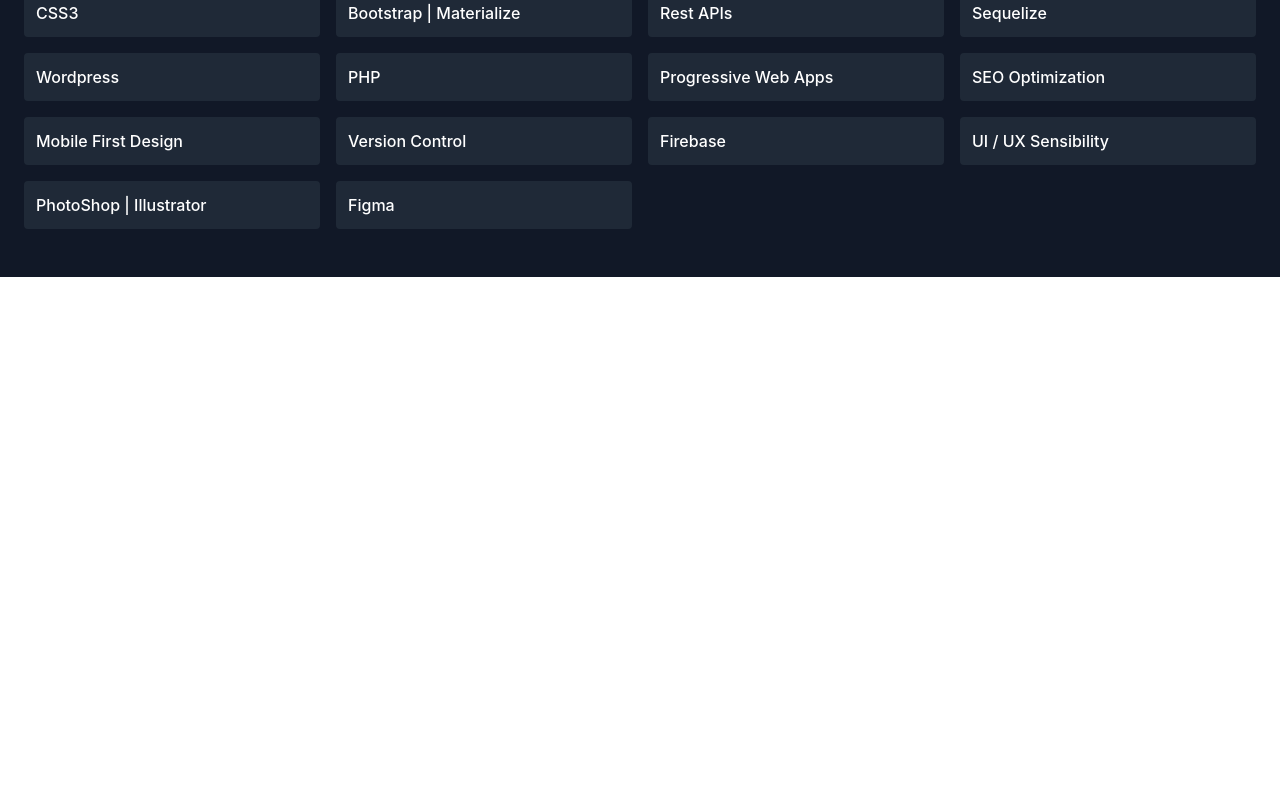
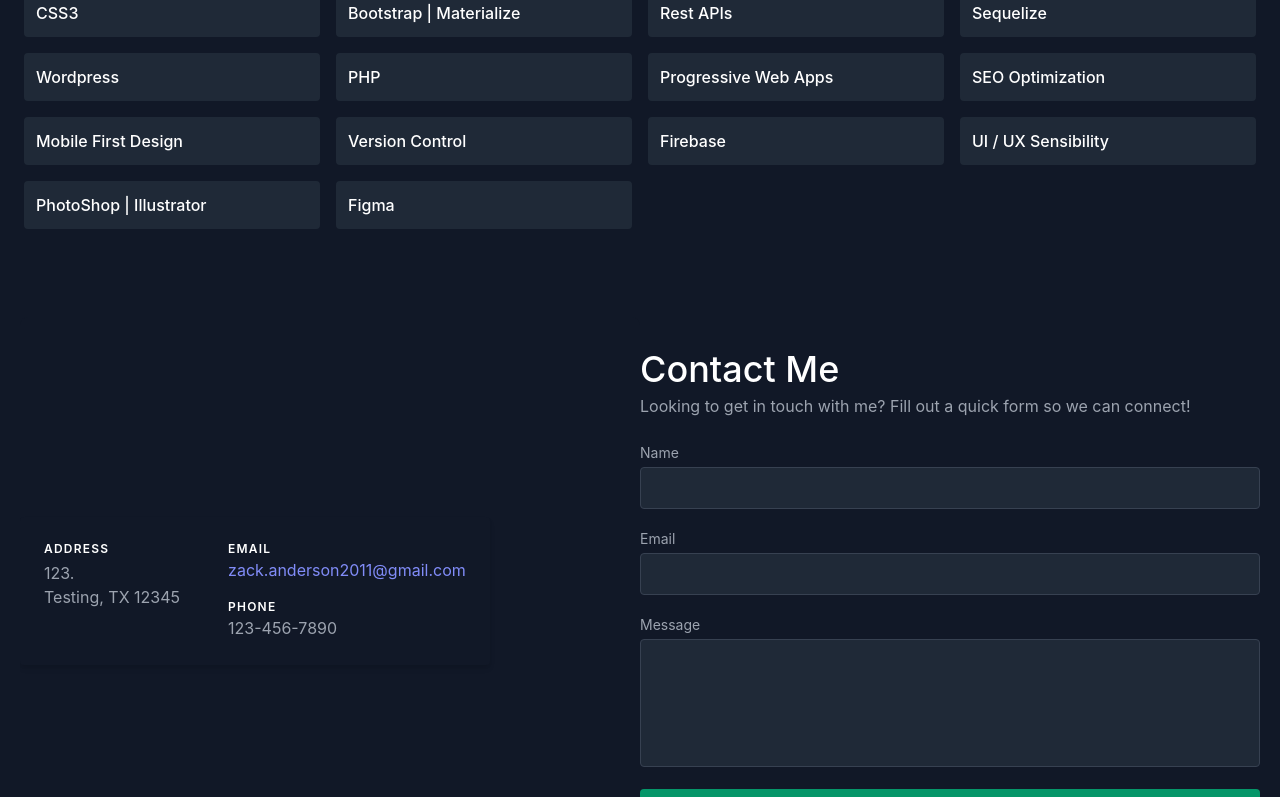
Before and after one commit to Zanderson91/react-portfolio, a React (Create React App) app in the folder react-portfolio/: page / in a window 1280 px wide. Shown: the part 2000-2797 px from the top of the page. Before the commit the page ends 2277 px from the top, so only its background shows below. Built offline with nearby package versions, Linux system fonts and the light colour scheme.

Commit message:
contact form is complete..links currently point to places on the landing page

```diff
--- a/react-portfolio/src/App.css
+++ b/react-portfolio/src/App.css
@@ -28,6 +28,9 @@
   color: #61dafb;
 }
 
+.navbar--hidden {
+  top: -50px;
+}
 
 @keyframes App-logo-spin {
   from {
--- a/react-portfolio/src/App.js
+++ b/react-portfolio/src/App.js
@@ -6,6 +6,7 @@
 import Skills from "./components/skills";
 import Contact from "./components/contact";
 import Resume from "./components/resume";
+import "./App.css";
 
 
 function App() {
@@ -15,8 +16,8 @@
       <Header />
       <Projects />
       <Skills />
+      <Resume />
       <Contact />
-      <Resume />
       <Footer />
     </main>
   );
--- a/react-portfolio/src/components/contact.js
+++ b/react-portfolio/src/components/contact.js
@@ -1,7 +1,94 @@
+import React from 'react';
+
 function Contact() {
-    return <div>
-
-    </div>
+    return (
+      <section id="contact" className="relative">
+        <div className="container px-5 py-10 mx-auto flex sm:flex-nowrap flex-wrap">
+          <div className="lg:w-2/3 md:w-1/2 bg-gray-900 rounded-lg overflow-hidden flex items-center justify-start relative">
+            <div className="bg-gray-900 relative flex flex-wrap py-6 rounded shadow-md">
+              <div className="lg:w-1/1 px-6">
+                <h2 className="title-font font-semibold text-white tracking-widest text-xs">
+                  ADDRESS
+                </h2>
+                <p className="mt-1">
+                  123. <br />
+                  Testing, TX 12345
+                </p>
+              </div>
+              <div className="lg:w-1/2 px-6 mt-4 lg:mt-0">
+                <h2 className="title-font font-semibold text-white tracking-widest text-xs">
+                  EMAIL
+                </h2>
+                <a className="text-indigo-400 leading-relaxed">
+                  zack.anderson2011@gmail.com
+                </a>
+                <h2 className="title-font font-semibold text-white tracking-widest text-xs mt-4">
+                  PHONE
+                </h2>
+                <p className="leading-relaxed">123-456-7890</p>
+              </div>
+            </div>
+          </div>
+          <form
+            netlify
+            name="contact"
+            className="lg:w-2/3 md:w-1/2 flex flex-col md:ml-auto w-full md:py-8 mt-8 md:mt-0"
+          >
+            <h2 className="text-white sm:text-4xl text-3xl mb-1 font-medium title-font">
+              Contact Me
+            </h2>
+            <p className="leading-relaxed mb-5">
+                        Looking to get in touch with me?
+                        Fill out a quick form so we can connect!
+            </p>
+            <div className="relative mb-4">
+              <label htmlFor="name" className="leading-7 text-sm text-gray-400">
+                Name
+              </label>
+              <input
+                type="text"
+                id="name"
+                name="name"
+                className="w-full bg-gray-800 rounded border border-gray-700 focus:border-indigo-500 focus:ring-2 focus:ring-indigo-900 text-base outline-none text-gray-100 py-1 px-3 leading-8 transition-colors duration-200 ease-in-out"
+              />
+            </div>
+            <div className="relative mb-4">
+              <label
+                htmlFor="email"
+                className="leading-7 text-sm text-gray-400"
+              >
+                Email
+              </label>
+              <input
+                type="email"
+                id="email"
+                name="email"
+                className="w-full bg-gray-800 rounded border border-gray-700 focus:border-indigo-500 focus:ring-2 focus:ring-indigo-900 text-base outline-none text-gray-100 py-1 px-3 leading-8 transition-colors duration-200 ease-in-out"
+              />
+            </div>
+            <div className="relative mb-4">
+              <label
+                htmlFor="message"
+                className="leading-7 text-sm text-gray-400"
+              >
+                Message
+              </label>
+              <textarea
+                id="message"
+                name="message"
+                className="w-full bg-gray-800 rounded border border-gray-700 focus:border-indigo-500 focus:ring-2 focus:ring-indigo-900 h-32 text-base outline-none text-gray-100 py-1 px-3 resize-none leading-6 transition-colors duration-200 ease-in-out"
+              />
+            </div>
+            <button
+              type="submit"
+              className="text-white bg-green-600 border-0 py-2 px-6 focus:outline-none hover:bg-green-700 rounded text-lg"
+            >
+              Submit
+            </button>
+          </form>
+        </div>
+      </section>
+    );
 }
 
 export default Contact;
--- a/react-portfolio/src/components/header.js
+++ b/react-portfolio/src/components/header.js
@@ -1,7 +1,7 @@
 function Header() {
   return (
     <section id="about">
-      <div className="container mx-auto flex px-10 py-20 pt-36 md:flex-row flex-col items-center">
+      <div className="container mx-auto flex px-10 py-20 pt-36 md:flex-row flex-col items-center ">
         <div className="lg:flex-grow md:w-1/2 lg:pr-24 md:pr-16 flex flex-col md:items-start md:text-left mb-16 md:mb-0 items-center text-center">
           <h1 className="title-font sm:text-4xl text-3xl mb-4 font-medium text-white">
             Zack Anderson
@@ -19,13 +19,13 @@
           </p>
           <div className="flex justify-center">
             <a
-              href="#contact"
+              href="#projects"
               className="inline-flex text-white bg-green-500 border-0 py-2 px-6 focus:outline-none hover:bg-green-600 rounded text-lg"
             >
               Projects
             </a>
             <a
-              href="#projects"
+              href="#contact"
               className="ml-4 inline-flex text-gray-400 bg-gray-800 border-0 py-2 px-6 focus:outline-none hover:bg-gray-700 hover:text-white rounded text-lg"
             >
               Contact Me
--- a/react-portfolio/src/components/nav.js
+++ b/react-portfolio/src/components/nav.js
@@ -1,21 +1,12 @@
 function Nav() {
   return (
     <div>
-    <nav id="header" class="fixed w-full z-30 top-0 text-white bg-gradient-to-r from-green-600 to-blue-600">
+      <nav
+        id="header"
+        class="fixed w-full z-30 top-0 text-white bg-gradient-to-r from-gray-900 to-green-600"
+      >
         <div class="w-full container mx-auto flex flex-wrap items-center justify-between mt-0 py-2 ">
           <div class="pl-4 flex items-center">
-            <a
-            class="toggleColour text-black no-underline hover:no-underline font-bold text-2xl lg:text-4xl"
-            href="#"
-            >
-            Welcome!
-            </a>
-        </div>
-        <div class="block lg:hidden pr-4">
-            <button
-            id="nav-toggle"
-            class="flex items-center p-1 text-pink-800 hover:text-gray-900 focus:outline-none focus:shadow-outline transform transition hover:scale-105 duration-300 ease-in-out"
-            ></button>
 </div>
           <div
             class="w-full flex-grow lg:flex lg:items-center lg:w-auto hidden mt-2 lg:mt-0 bg-white lg:bg-transparent text-black p-4 lg:p-0 z-20"
@@ -25,40 +16,41 @@
               <li class="mr-3">
                 <a
                   class="inline-block py-2 px-4 text-black font-bold no-underline"
-                href="#"
+                  href="#projects"
                 >
-                Projects
-                </a>
-            </li>
+                  Projects{" "}
+                </a>{""}
+              </li>{" "}
               <li class="mr-3">
                 <a
                   class="inline-block text-black no-underline hover:text-gray-800 hover:text-underline py-2 px-4"
-                href="#"
+                  href="#skills"
                 >
-                Skills
-                </a>
-            </li>
+                  Skills{" "}
+                </a>{" "}
+              </li>{" "}
               <li class="mr-3">
                 <a
                   class="inline-block text-black no-underline hover:text-gray-800 hover:text-underline py-2 px-4"
-                href="#"
+                  href="#contact"
                 >
-                Contact
-                </a>
-            </li>
-            </ul>
+                  Contact{" "}
+                </a>{""}
+              </li>{" "}
+            </ul>{" "}
             <button
               id="navAction"
               class="mx-auto lg:mx-0 hover:underline bg-white text-gray-800 font-bold rounded-full mt-4 lg:mt-0 py-4 px-8 shadow opacity-75 focus:outline-none focus:shadow-outline transform transition hover:scale-105 duration-300 ease-in-out"
+              href="#"
             >
-            Resume
-            </button>
+              Resume{" "}
+            </button>{" "}
+          </div>{" "}
+        </div>{" "}
+        <hr class="border-b border-gray-100 opacity-25 my-0 py-0" />
+      </nav>{" "}
     </div>
-        </div>
-        <hr class="border-b border-gray-100 opacity-25 my-0 py-0" />
-    </nav>
-    </div>
-    )
+  );
 }
 
 export default Nav;
```
Also changed, not shown: react-portfolio/src/components/resume.js (+4 -3 lines). Lines whose indentation alone changed are shown as unchanged.
